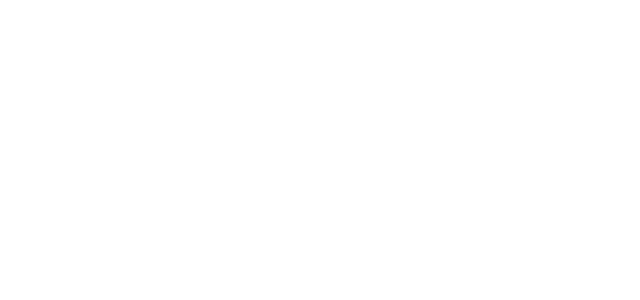
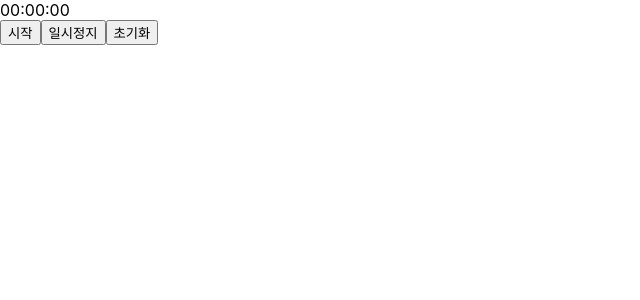
Before and after one commit to eejx0/React-Challenges2, a React (Create React App) app: page /timer in a window 1280 px wide. Before the commit this address had no page. Shown: the top 300 px of the page, without its empty margins (0-640 px from the left). Built offline with nearby package versions, Linux system fonts and the light colour scheme.

Commit message:
feat :: easy..

```diff
--- /dev/null
+++ b/src/practices/tap.tsx
@@ -0,0 +1,50 @@
+import { useState } from "react";
+import styled from "styled-components"
+
+// 탭은 세 개: 공지사항, 과제, 자료실
+// 각각 탭을 클릭하면 아래에 해당 내용 렌더링
+// 클릭한 탭은 스타일 강조
+// 상태 관리는 useState 사용
+
+export const Tap = () => {
+    const [activeTap, setActiveTap] = useState<'공지사항' | '과제' | '자료실'>('공지사항');
+
+    const handleClick = (tap: '공지사항' | '과제' | '자료실') => {
+        setActiveTap(tap);
+    }
+
+    const taps = ['공지사항', '과제', '자료실'] as const;
+
+    return (
+        <Wrapper>
+            <TapWrapper>
+                {taps.map((tap) => (
+                    <Menu key={tap} $isActive={activeTap === `${tap}`} onClick={() => handleClick(tap)}>{tap}</Menu>
+                ))}
+            </TapWrapper>
+            {activeTap === '공지사항' && <Content>공지사항 내용</Content>}
+            {activeTap === '과제' && <Content>과제 내용</Content>}
+            {activeTap === '자료실' && <Content>자료실 내용</Content>}
+        </Wrapper>
+    )
+}
+
+const Wrapper = styled.div`
+    display: flex;
+    flex-direction: column;
+`;
+
+const TapWrapper = styled.div`
+    display: flex;
+    align-items: center;
+    gap: 30px;
+`;
+
+const Menu = styled.p<{$isActive: boolean}>`
+    cursor: pointer;
+    font-weight: ${({$isActive}) => $isActive ? 700 : 500};
+`;
+
+const Content = styled.p`
+    margin-top: 30px;
+`;
--- /dev/null
+++ b/src/practices/timer.tsx
@@ -0,0 +1,68 @@
+import { useEffect, useState } from "react";
+import styled from "styled-components"
+
+// 시작, 일시정지, 초기화 버튼
+// 경과 시간 00:00:00 형식으로 출력 (시:분:초)
+// setInterval을 사용해서 1초마다 업데이트
+// 일시정지하면 멈추고, 시작 누르면 다시 이어서 진행
+// 초기화 누르면 0으로 리셋
+
+export const Timer = () => {
+    const [seconds, setSeconds] = useState<number>(0);
+    const [isRunning, setIsRunning] = useState<boolean>(false);
+
+    const hour = String(Math.floor(seconds / 3600)).padStart(2, '0');
+    const minute = String(Math.floor((seconds % 3600) / 60)).padStart(2, '0');
+    const sec = String(seconds % 60).padStart(2, '0');
+
+
+    useEffect(() => {
+        let timer: NodeJS.Timeout | null = null;
+        if (isRunning) {
+            timer = setInterval(() => {
+                setSeconds((prev) => prev + 1);
+            }, 1000)
+        } else if (!isRunning && timer) {
+            clearInterval(timer);
+        }
+
+        return () => {
+            if (timer) {
+                clearInterval(timer);
+            }
+        }
+    }, [isRunning])
+
+    const handleStartclick = () => {
+        setIsRunning(true);
+    }
+
+    const handleStopClick = () => {
+        setIsRunning(false);
+    }
+
+    const handleResetClick = () => {
+        setSeconds(0);
+    }
+
+    return (
+        <Wrapper>
+            <p>{hour}:{minute}:{sec}</p>
+            <ButtonWrapper>
+                <button onClick={handleStartclick}>시작</button>
+                <button onClick={handleStopClick}>일시정지</button>
+                <button onClick={handleResetClick}>초기화</button>
+            </ButtonWrapper>
+        </Wrapper>
+    )
+}
+
+const Wrapper = styled.div`
+    display: flex;
+    flex-direction: column;
+`;
+
+const ButtonWrapper = styled.div`
+    display: flex;
+    align-items: center;
+`;
--- a/src/router.tsx
+++ b/src/router.tsx
@@ -9,6 +9,8 @@
 import { Quiz } from "./practices/quiz";
 import { Chatting } from "./practices/chatting";
 import { List } from "./practices/list";
+import { Tap } from "./practices/tap";
+import { Timer } from "./practices/timer";
 
 function Router() {
   return (
@@ -24,6 +26,8 @@
           <Route path="/quiz" element={<Quiz />}/>
           <Route path="/chat" element={<Chatting />}/>
           <Route path="/list" element={<List />}/>
+          <Route path="/tap" element={<Tap />}/>
+          <Route path="/timer" element={<Timer />} />
         </Routes>
     </BrowserRouter>
   )
```
